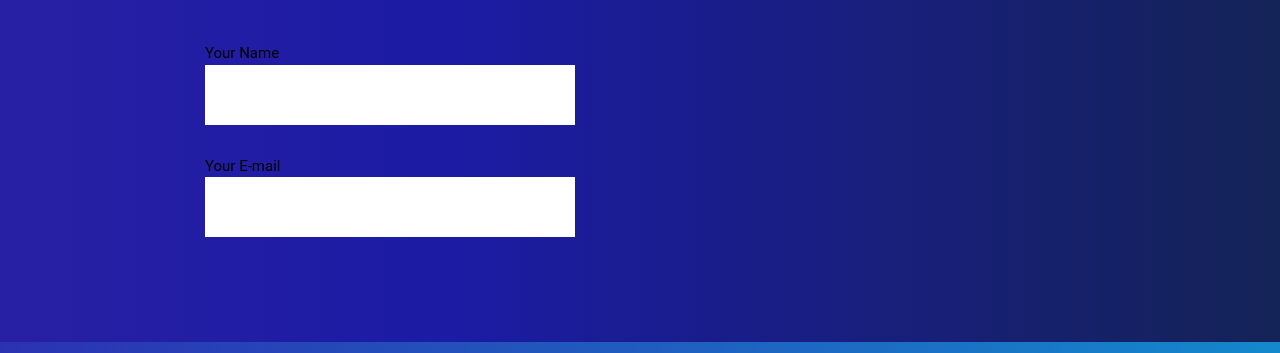
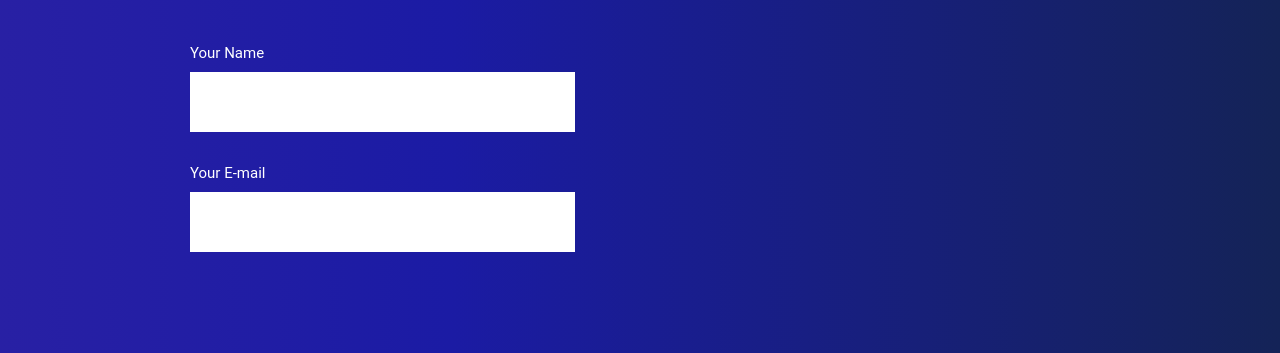
Before and after one commit to dkempton12/portfolio-2021, a Gatsby site: page /contact in a window 1280 px wide. Shown: the part 323-676 px from the top of the page. Built offline with nearby package versions, Linux system fonts and the light colour scheme; Gatsby itself is replaced by a stand-in of ours; a web font is replaced by a local one.

Commit message:
styles for label

```diff
--- a/src/components/Form/FormFields/Input/input.scss
+++ b/src/components/Form/FormFields/Input/input.scss
@@ -1,6 +1,7 @@
 .input {
   height: 60px;
   width: 100%;
+  margin-top: 0.5rem;
   margin-bottom: 30px;
   padding: 10px 1rem;
   border: 1px solid transparent;
--- a/src/components/Form/FormFields/Label/Label.js
+++ b/src/components/Form/FormFields/Label/Label.js
@@ -1,4 +1,6 @@
 import React from "react"
+
+import "./Label.scss"
 
 export default function Label({ htmlFor, labelText }) {
   return (
--- a/src/components/Form/FormFields/Label/Label.scss
+++ b/src/components/Form/FormFields/Label/Label.scss
@@ -0,0 +1,4 @@
+.label {
+  display: block;
+  color: var(--white);
+}
--- a/src/components/Form/form.scss
+++ b/src/components/Form/form.scss
@@ -1,5 +1,5 @@
 .form {
   width: 400px;
-  padding: 1rem;
+  padding: 1rem 1rem 1rem 0;
   // border: 1px solid #fff;
 }
```
